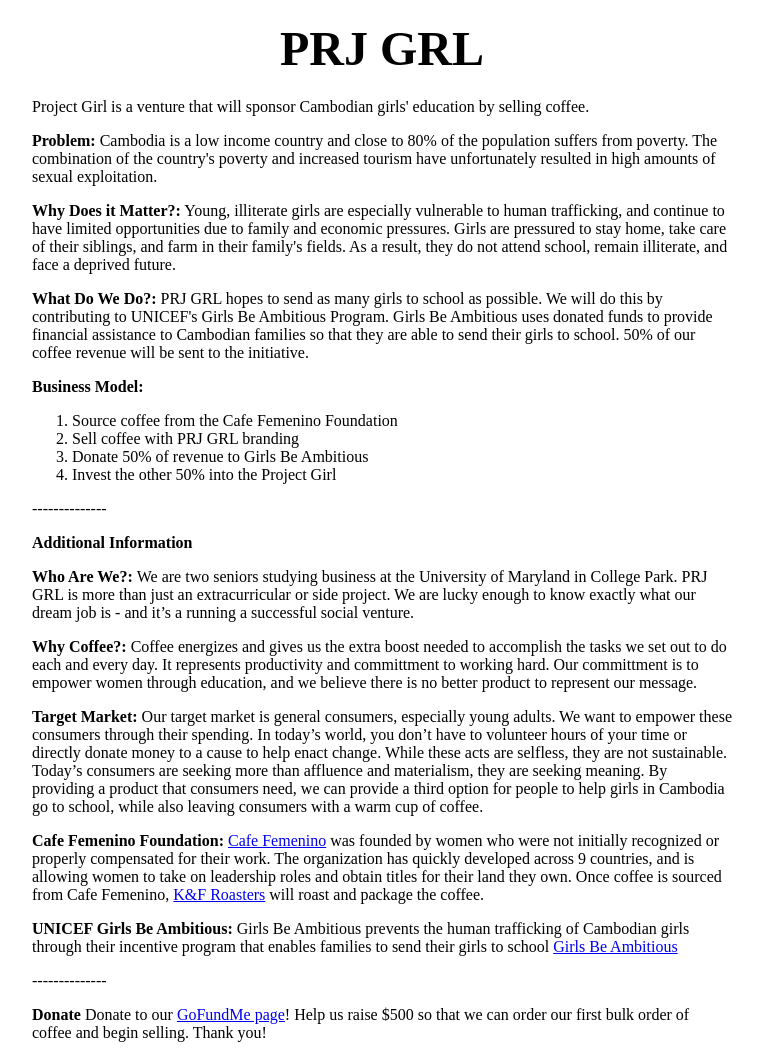
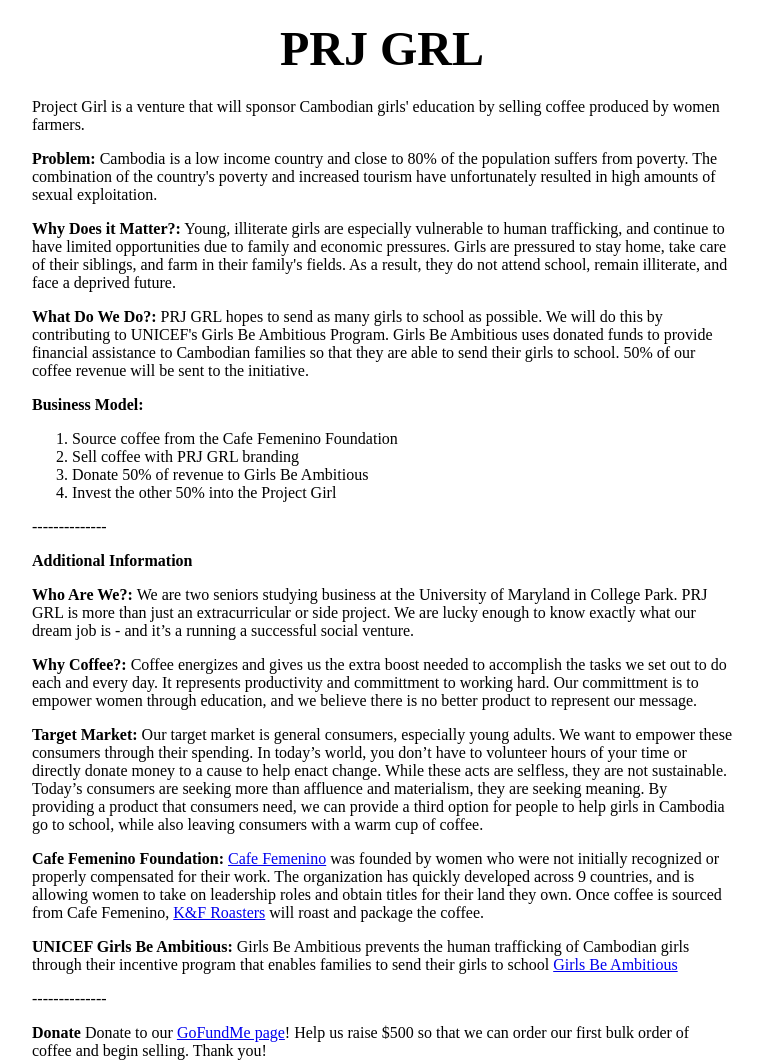
Before and after one commit to prjgrl/PRJGRL, a plain HTML site: page index.html in a window 1280 px wide. Shown: the whole page, without its empty margins (258-1021 px from the left). Drawn offline with Linux system fonts and the light colour scheme.

Commit message:
Update index.html

```diff
--- a/index.html
+++ b/index.html
@@ -24,7 +24,7 @@
 
 
         <p>
-         Project Girl is a venture that will sponsor Cambodian girls' education by selling coffee.
+         Project Girl is a venture that will sponsor Cambodian girls' education by selling coffee produced by women farmers.
          </p>
 
         <p>
```
